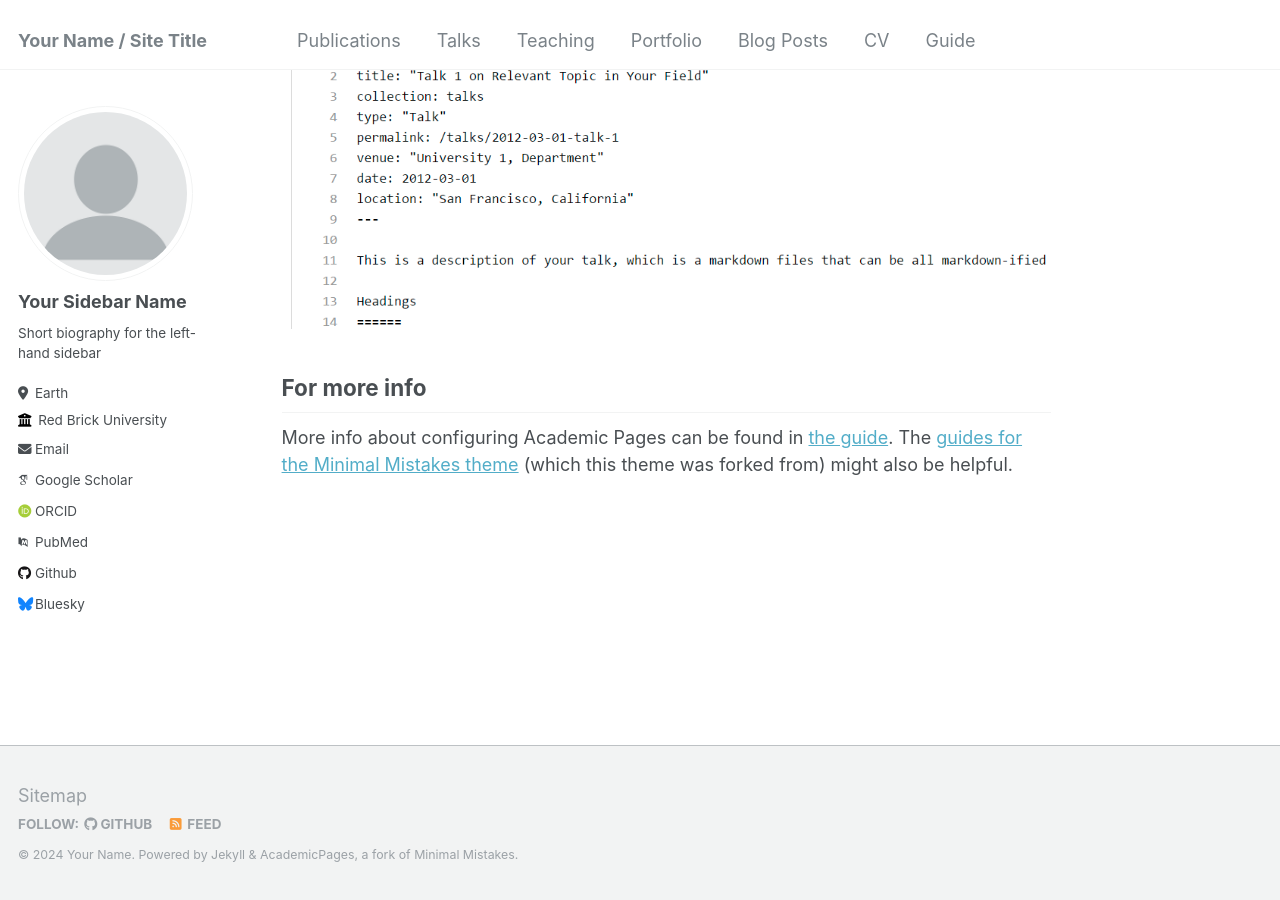
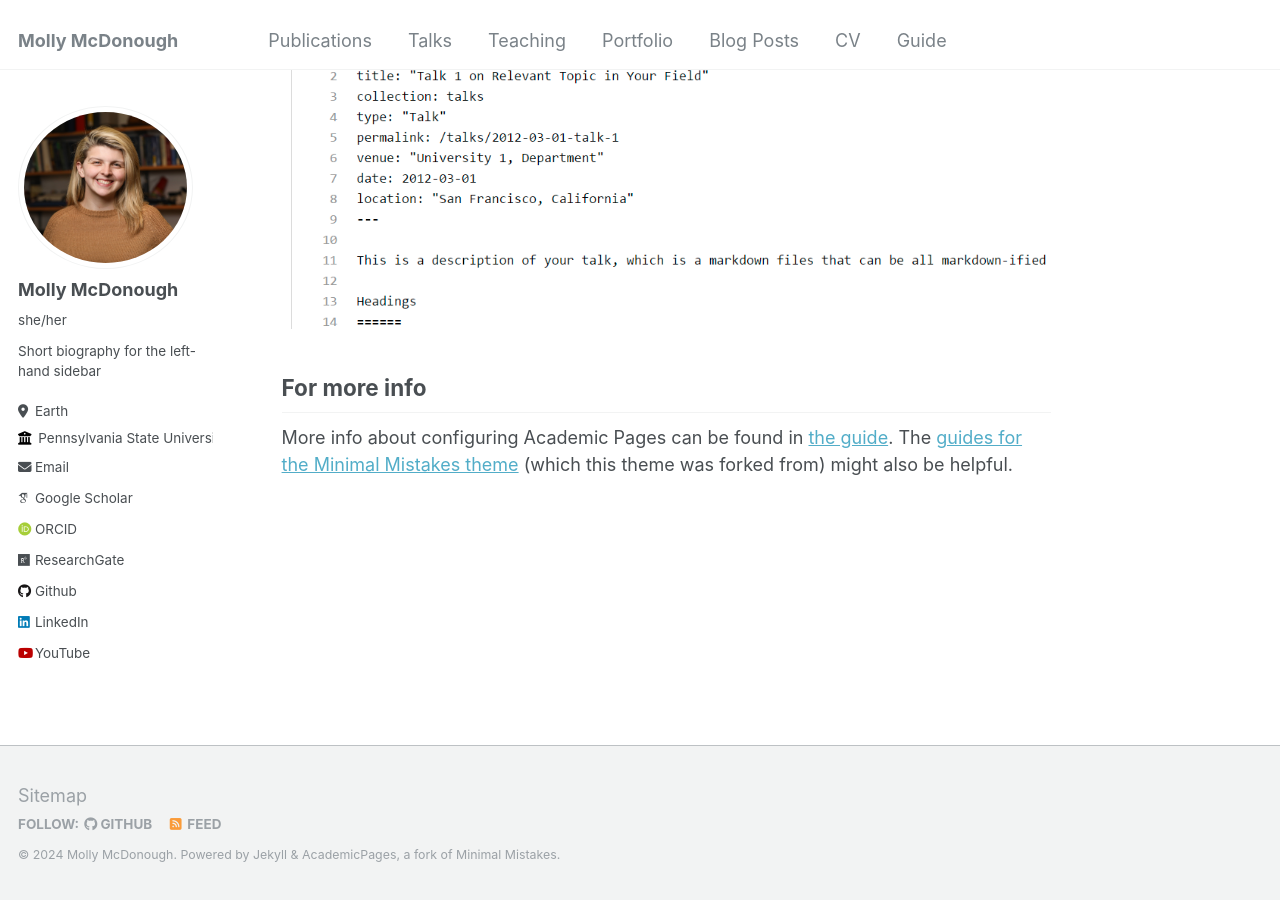
Before and after one commit to mollyrmcdonough/mollyrmcdonough.github.io, a Jekyll site: the page built from _pages/about.md, in a window 1280 px wide and 900 px high, scrolled down 2660 px. Built offline with Jekyll 4.4.1, drawn with Linux system fonts in a browser that asks for light colours; some web fonts are replaced; part of the change alters nothing that is shown.

Commit message:
updates to config

```diff
--- a/_config.yml
+++ b/_config.yml
@@ -7,140 +7,135 @@
 # server process.
 
 # Basic Site Settings
-locale                   : "en-US"
-title                    : "Your Name / Site Title"
-title_separator          : "-"
-name                     : &name "Your Name"
-description              : &description "personal description"
-url                      : https://academicpages.github.io # the base hostname & protocol for your site e.g. "https://mmistakes.github.io"
-baseurl                  : "" # the subpath of your site, e.g. "/blog"
-repository               : "academicpages/academicpages.github.io"
+locale: "en-US"
+title: "Molly McDonough"
+title_separator: "-"
+name: &name "Molly McDonough"
+description: &description "Molly McDonough's personal website"
+url: https://mollyrmcdonough.tech/ # the base hostname & protocol for your site e.g. "https://mmistakes.github.io"
+baseurl: "" # the subpath of your site, e.g. "/blog"
+repository: "mollyrmcdonough/mollyrmcdonough.github.io"
 
 # Site Author - The following control what appear as part of the author content on the side bar.
 #               If a field is blank the icon and link will not appear, otherwise it will be shown.
 #               Additional customization can be done by editing /_includes/author-profile.html
 author:
   # Biographic information
-  avatar           : "profile.png"
-  name             : "Your Sidebar Name"
-  pronouns         : # example: "she/her"
-  bio              : "Short biography for the left-hand sidebar"
-  location         : "Earth"
-  employer         : "Red Brick University"
-  uri              : # URL
-  email            : "none@example.org"
+  avatar: "profile_pic_molly1.jpg"
+  name: "Molly McDonough"
+  pronouns: "she/her"
+  bio: "Short biography for the left-hand sidebar"
+  location: "Earth"
+  employer: "Pennsylvania State University"
+  uri: # URL
+  email: "mrm6464@psu.edu"
 
   # Academic websites
-  arxiv            : # URL - Update with the correct link to your profile
-  googlescholar    : "https://scholar.google.com/citations?user=PS_CX0AAAAAJ"
-  impactstory      : # URL
-  orcid            : "http://orcid.org/yourorcidurl"
-  semantic         : # URL
-  pubmed           : "https://www.ncbi.nlm.nih.gov/pubmed/?term=john+snow"
-  researchgate     : # URL
+  arxiv: # URL - Update with the correct link to your profile
+  googlescholar: "https://scholar.google.com/citations?user=e3a24QMAAAAJ&hl=en"
+  impactstory: # URL
+  orcid: "https://orcid.org/0000-0002-0096-6062"
+  semantic: # URL
+  pubmed: #URL
+  researchgate: "https://www.researchgate.net/profile/Molly-Mcdonough"
 
   # Repositories and software development
-  bitbucket        : # Username - Update with your username on the site
-  codepen          : # Username
-  dribbble         : # Username
-  github           : "academicpages"
-  kaggle           : # Username
-  stackoverflow    : # User number or user number and name (i.e., use "1" or "1/jeff-atwood")
+  bitbucket: # Username - Update with your username on the site
+  codepen: # Username
+  dribbble: # Username
+  github: "mollyrmcdonough"
+  kaggle: # Username
+  stackoverflow: # User number or user number and name (i.e., use "1" or "1/jeff-atwood")
 
   # Social media
-  bluesky          : "bsky.app" # Replace this with you Bluesky username
-  facebook         : # Username
-  flickr           : # Username
-  foursquare       : # Username
-  goodreads        : # Username
-  google_plus      : # Username
-  keybase          : # Username
-  instagram        : # Username
-  lastfm           : # Username
-  linkedin         : # Username
-  mastodon         : # URL
-  medium           : # URL
-  pinterest        : # Username
-  soundcloud       : # Username
-  steam            : # Username
-  telegram         : # URL
-  tumblr           : # Username
-  twitter          : # Username for X / Twitter
-  vine             : # Username
-  weibo            : # Username
-  wikipedia        : # Username
-  xing             : # Username
-  youtube          : # Username
-  zhihu            : # URL
-
+  bluesky: # Replace this with you Bluesky username
+  facebook: # Username
+  flickr: # Username
+  foursquare: # Username
+  goodreads: # Username
+  google_plus: # Username
+  keybase: # Username
+  instagram: # Username
+  lastfm: # Username
+  linkedin: "mollyrmcdonough"
+  mastodon: # URL
+  medium: # URL
+  pinterest: # Username
+  soundcloud: # Username
+  steam: # Username
+  telegram: # URL
+  tumblr: # Username
+  twitter: # Username for X / Twitter
+  vine: # Username
+  weibo: # Username
+  wikipedia: # Username
+  xing: # Username
+  youtube: "mollyrmcdonough"
+  zhihu: # URL
 
 # Site Settings
-teaser                   :  # filename of teaser fallback teaser image placed in /images/, .e.g. "500x300.png"
-breadcrumbs              : false # true, false (default)
-words_per_minute         : 160
-future                   : true
-read_more                : "disabled" # if enabled, adds "Read more" links to excerpts
-talkmap_link             : false #change to true to add link to talkmap on talks page
+teaser: # filename of teaser fallback teaser image placed in /images/, .e.g. "500x300.png"
+breadcrumbs: false # true, false (default)
+words_per_minute: 160
+future: true
+read_more: "disabled" # if enabled, adds "Read more" links to excerpts
+talkmap_link: false #change to true to add link to talkmap on talks page
 comments:
-  provider               : # false (default), "disqus", "discourse", "facebook", "google-plus", "staticman", "custom"
+  provider: # false (default), "disqus", "discourse", "facebook", "google-plus", "staticman", "custom"
   disqus:
-    shortname            :
+    shortname:
   discourse:
-    server               : # https://meta.discourse.org/t/embedding-discourse-comments-via-javascript/31963 , e.g.: meta.discourse.org
+    server: # https://meta.discourse.org/t/embedding-discourse-comments-via-javascript/31963 , e.g.: meta.discourse.org
   facebook:
-    appid                :
-    num_posts            : # 5 (default)
-    colorscheme          : # "light" (default), "dark"
+    appid:
+    num_posts: # 5 (default)
+    colorscheme: # "light" (default), "dark"
 staticman:
-  allowedFields          : ['name', 'email', 'url', 'message']
-  branch                 : "gh-pages" # "master", "gh-pages"
-  commitMessage          : "New comment."
-  filename               : comment-{@timestamp}
-  format                 : "yml"
-  moderation             : true
-  path                   : "_data/comments/{options.slug}"
-  requiredFields         : ['name', 'email', 'message']
+  allowedFields: ["name", "email", "url", "message"]
+  branch: "gh-pages" # "master", "gh-pages"
+  commitMessage: "New comment."
+  filename: comment-{@timestamp}
+  format: "yml"
+  moderation: true
+  path: "_data/comments/{options.slug}"
+  requiredFields: ["name", "email", "message"]
   transforms:
-    email                : "md5"
+    email: "md5"
   generatedFields:
     date:
-      type               : "date"
+      type: "date"
       options:
-        format           : "iso8601" # "iso8601" (default), "timestamp-seconds", "timestamp-milliseconds"
+        format: "iso8601" # "iso8601" (default), "timestamp-seconds", "timestamp-milliseconds"
 atom_feed:
-  hide                   : false     # change to true to hide the RSS feed in the footer
-  path                   : # blank (default) uses feed.xml
-
+  hide: false # change to true to hide the RSS feed in the footer
+  path: # blank (default) uses feed.xml
 
 # SEO Related
-google_site_verification :
-bing_site_verification   :
-alexa_site_verification  :
-yandex_site_verification :
-
+google_site_verification:
+bing_site_verification:
+alexa_site_verification:
+yandex_site_verification:
 
 # Social Sharing
 twitter:
-  username               : &twitter
+  username: &twitter
 facebook:
-  username               :
-  app_id                 :
-  publisher              :
-og_image                 :  # Open Graph/Twitter default site image
+  username:
+  app_id:
+  publisher:
+og_image: # Open Graph/Twitter default site image
 # For specifying social profiles
 # - https://developers.google.com/structured-data/customize/social-profiles
 social:
-  type                   : # Person or Organization (defaults to Person)
-  name                   : # If the user or organization name differs from the site's name
+  type: # Person or Organization (defaults to Person)
+  name: # If the user or organization name differs from the site's name
   links: # An array of links to social media profiles
-
 
 # Analytics
 analytics:
-  provider               :  "false" # false (default), "google", "google-universal", "google-analytics-4", "custom"
+  provider: "false" # false (default), "google", "google-universal", "google-analytics-4", "custom"
   google:
-    tracking_id          :
-
+    tracking_id:
 
 # Reading Files
 include:
@@ -177,14 +172,12 @@ keep_files:
 encoding: "utf-8"
 markdown_ext: "markdown,mkdown,mkdn,mkd,md"
 
-
 # Conversion
 markdown: kramdown
 highlighter: rouge
 lsi: false
 excerpt_separator: "\n\n"
 incremental: false
-
 
 # Markdown Processing
 kramdown:
@@ -196,7 +189,6 @@ kramdown:
   toc_levels: 1..6
   smart_quotes: lsquo,rsquo,ldquo,rdquo
   enable_coderay: false
-
 
 # Collections
 collections:
@@ -212,7 +204,6 @@ collections:
   talks:
     output: true
     permalink: /:collection/:path/
-
 
 # Defaults
 defaults:
@@ -270,19 +261,16 @@ defaults:
       author_profile: true
       share: true
 
-
 # Sass/SCSS
 sass:
   sass_dir: _sass
   style: compressed # http://sass-lang.com/documentation/file.SASS_REFERENCE.html#output_style
-
 
 # Outputting
 permalink: /:categories/:title/
 # paginate: 5 # amount of posts to show
 # paginate_path: /page:num/
 timezone: America/Los_Angeles # http://en.wikipedia.org/wiki/List_of_tz_database_time_zones
-
 
 # Plugins
 plugins:
@@ -298,7 +286,6 @@ whitelist:
   - jekyll-gist
   - jekyll-feed
   - jemoji
-
 
 # Archives
 #  Type
@@ -328,7 +315,6 @@ tag_archive:
 #     category: /categories/:name/
 #     tag: /tags/:name/
 
-
 # HTML Compression
 # - http://jch.penibelst.de/
 compress_html:
```
Also changed, not shown: images/profile_pic_molly1.jpg (added).
